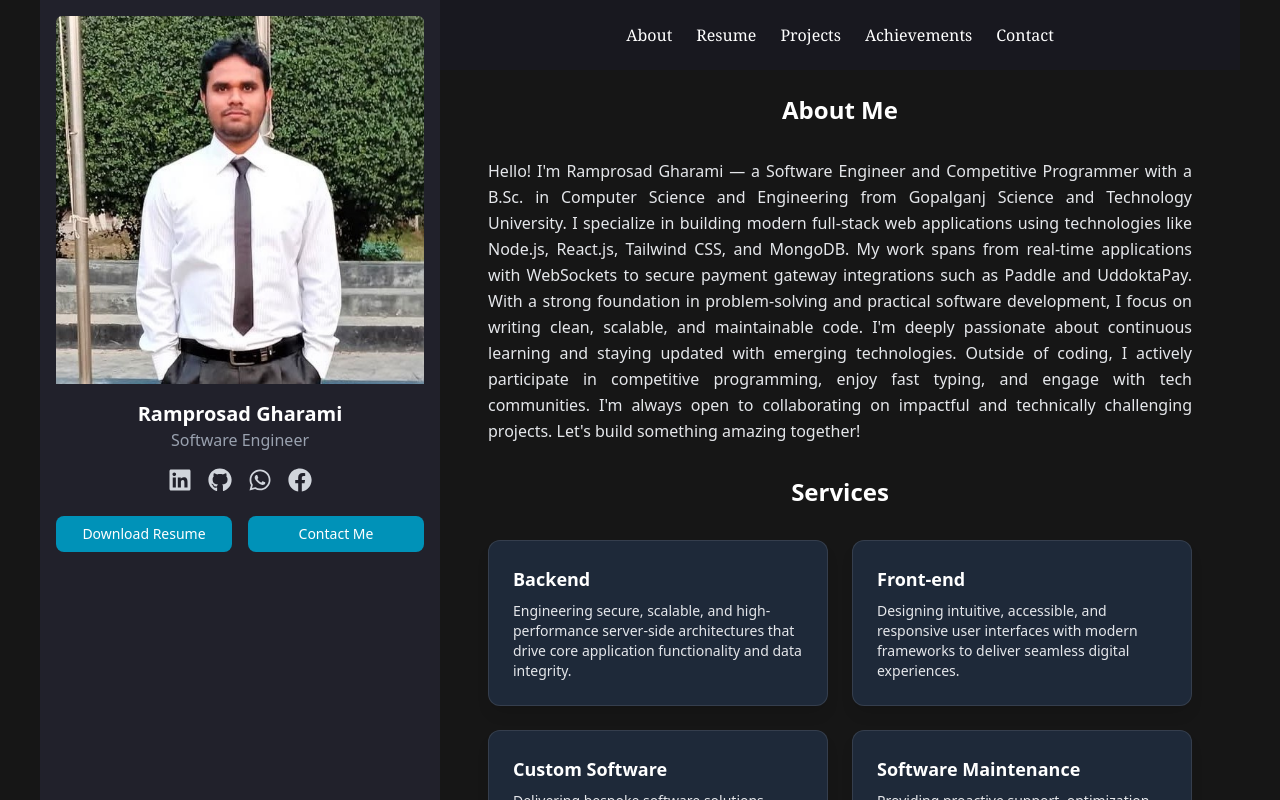
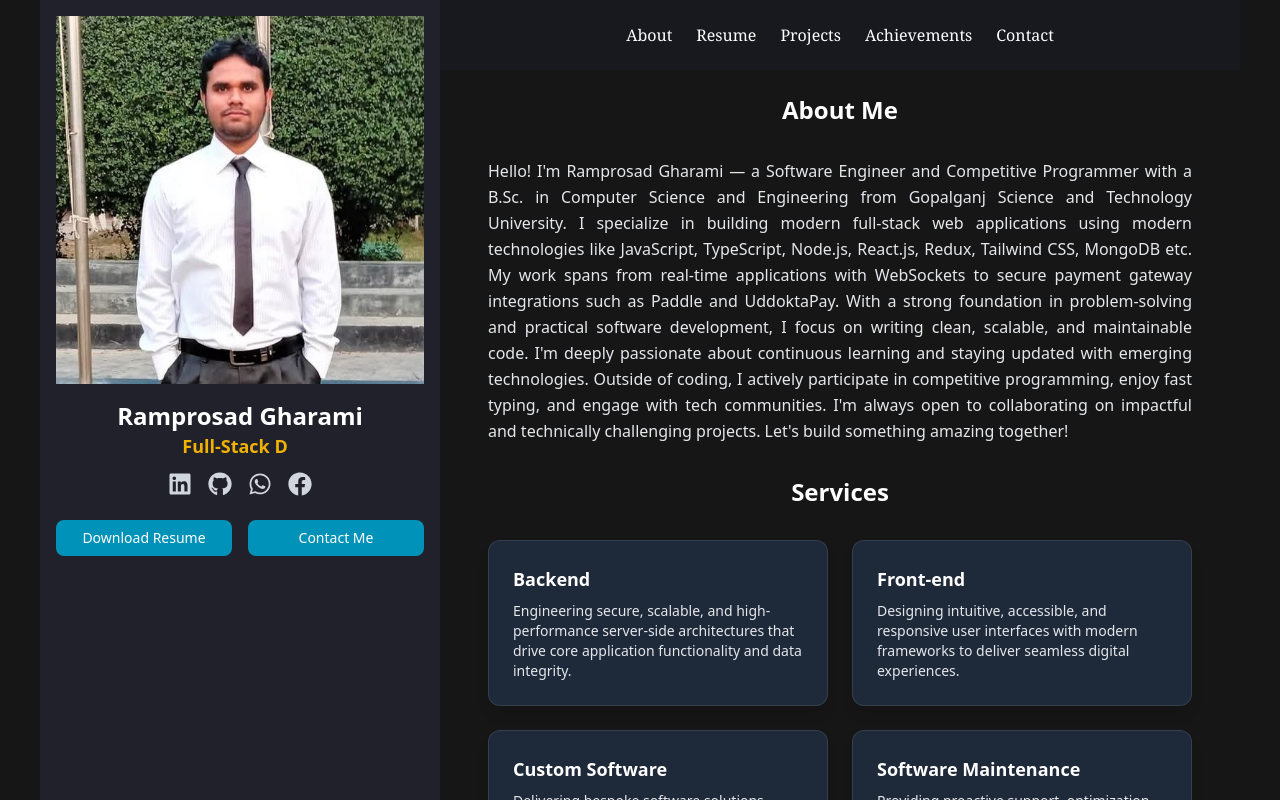
Before and after one commit to RamprosadG/ramprosad-portfolio, a React (Vite) app: page / in a window 1280 px wide. Shown: the top 800 px of the page. Built offline with nearby package versions, Linux system fonts and the light colour scheme; no server answers.

Commit message:
Update the profile page, add animation in the designation

```diff
--- a/src/components/About.tsx
+++ b/src/components/About.tsx
@@ -43,17 +43,17 @@ const About: React.FC = () => {
         Hello! I'm Ramprosad Gharami — a Software Engineer and Competitive
         Programmer with a B.Sc. in Computer Science and Engineering from
         Gopalganj Science and Technology University. I specialize in building
-        modern full-stack web applications using technologies like Node.js,
-        React.js, Tailwind CSS, and MongoDB. My work spans from real-time
-        applications with WebSockets to secure payment gateway integrations such
-        as Paddle and UddoktaPay. With a strong foundation in problem-solving
-        and practical software development, I focus on writing clean, scalable,
-        and maintainable code. I'm deeply passionate about continuous learning
-        and staying updated with emerging technologies. Outside of coding, I
-        actively participate in competitive programming, enjoy fast typing, and
-        engage with tech communities. I'm always open to collaborating on
-        impactful and technically challenging projects. Let's build something
-        amazing together!
+        modern full-stack web applications using modern technologies like
+        JavaScript, TypeScript, Node.js, React.js, Redux, Tailwind CSS, MongoDB
+        etc. My work spans from real-time applications with WebSockets to secure
+        payment gateway integrations such as Paddle and UddoktaPay. With a
+        strong foundation in problem-solving and practical software development,
+        I focus on writing clean, scalable, and maintainable code. I'm deeply
+        passionate about continuous learning and staying updated with emerging
+        technologies. Outside of coding, I actively participate in competitive
+        programming, enjoy fast typing, and engage with tech communities. I'm
+        always open to collaborating on impactful and technically challenging
+        projects. Let's build something amazing together!
       </p>
 
       {/* Services Section */}
--- a/src/components/Profile.tsx
+++ b/src/components/Profile.tsx
@@ -1,20 +1,56 @@
-import React from "react";
+import React, { useEffect, useState } from "react";
 import resume from "../assets/Resume_Ramprosad_Gharami.pdf";
 import { FaLinkedin, FaGithub, FaWhatsapp, FaFacebook } from "react-icons/fa";
 import ProfileImage from "../assets/Ramprosad.jpg";
 
+const designation = [
+  "Software Engineer",
+  "Full-Stack Developer",
+  "Competitive Programmer",
+  "Problem Solver",
+];
+
 const Profile: React.FC = () => {
+  const [index, setIndex] = useState(0);
+  const [displayDesignation, setDisplayDesignation] = useState<String>("");
+  const [charIndex, setCharIndex] = useState<number>(0);
+  const [isDeleting, setIsDeleting] = useState<boolean>(false);
+
+  useEffect(() => {
+    const currentText = designation[index];
+    const delay = isDeleting ? 50 : 100;
+    const pause = 3000;
+
+    const timer = setTimeout(() => {
+      if (!isDeleting && charIndex < currentText.length) {
+        setDisplayDesignation(currentText.substring(0, charIndex + 1));
+        setCharIndex((prev: number) => prev + 1);
+      } else if (isDeleting && charIndex > 0) {
+        setDisplayDesignation(currentText.substring(0, charIndex - 1));
+        setCharIndex((prev: number) => prev - 1);
+      } else {
+        if (!isDeleting) {
+          setTimeout(() => setIsDeleting(true), pause);
+        } else {
+          setIsDeleting(false);
+          setIndex((prev) => (prev + 1) % designation.length);
+        }
+      }
+    }, delay);
+
+    return () => clearTimeout(timer);
+  }, [charIndex, isDeleting, index]);
+
   return (
     <div className="text-white w-full">
       {/* Profile Header */}
       <div className="flex flex-col items-center">
-        <img
-          src={ProfileImage}
-          alt="Profile"
-          className="w-full object-cover rounded-t-md"
-        />
-        <h2 className="text-xl font-bold mt-4">Ramprosad Gharami</h2>
-        <p className="text-gray-400">Software Engineer</p>
+        <img src={ProfileImage} alt="Profile" className="w-full object-cover" />
+        <h2 className="text-2xl font-bold mt-4">Ramprosad Gharami</h2>
+        <p className="text-yellow-500 text-lg font-semibold h-6">
+          {displayDesignation}
+          <span className="animate-blink">|</span>
+        </p>
 
         {/* Social Icons */}
         <div className="w-full justify-center flex items-center gap-4 mt-4 text-2xl text-gray-300">
--- a/styles.css
+++ b/styles.css
@@ -8,3 +8,20 @@ section {
   scroll-margin-top: 70px;
   scroll-behavior: smooth;
 }
+@keyframes blink {
+
+  0%,
+  50%,
+  100% {
+    opacity: 1;
+  }
+
+  25%,
+  75% {
+    opacity: 0;
+  }
+}
+
+.animate-blink {
+  animation: blink 2s steps(1, start) infinite;
+}
```
